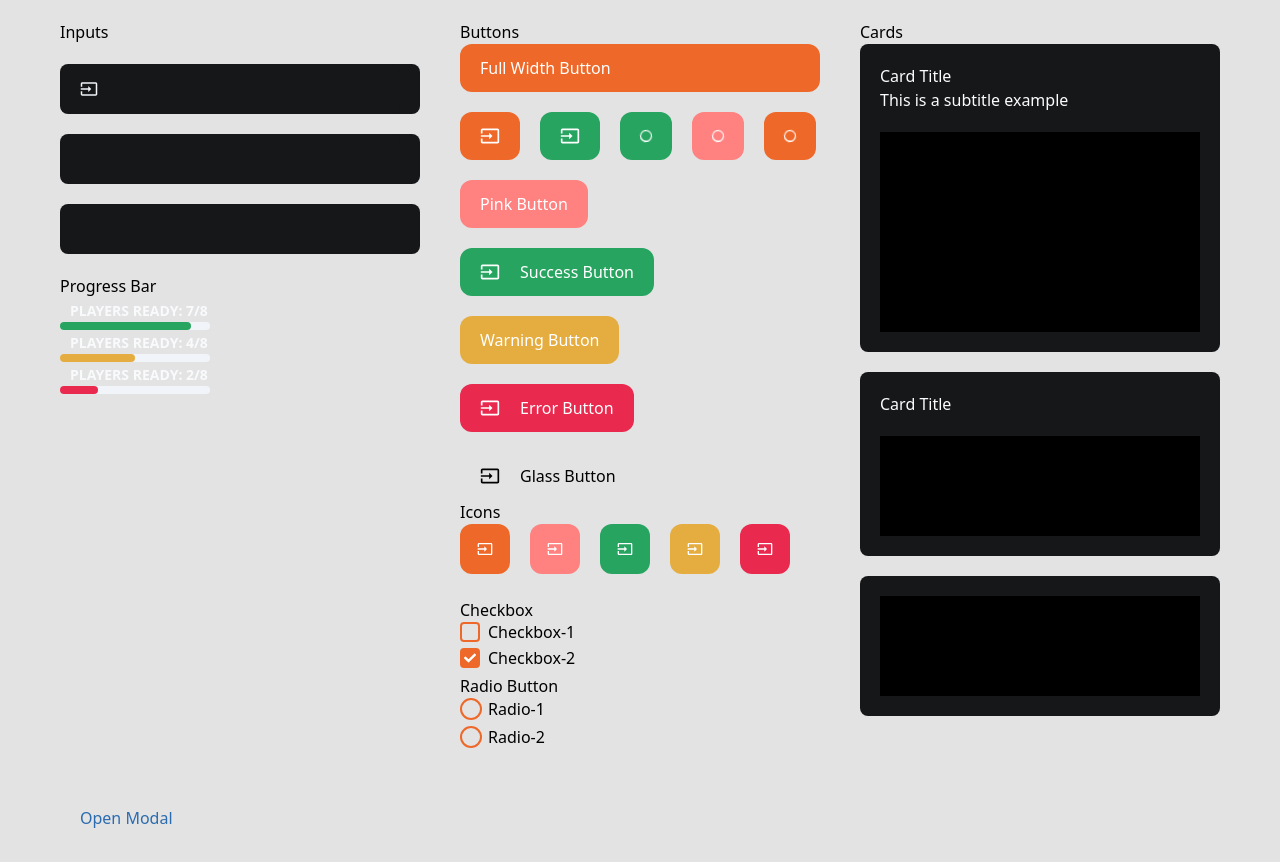
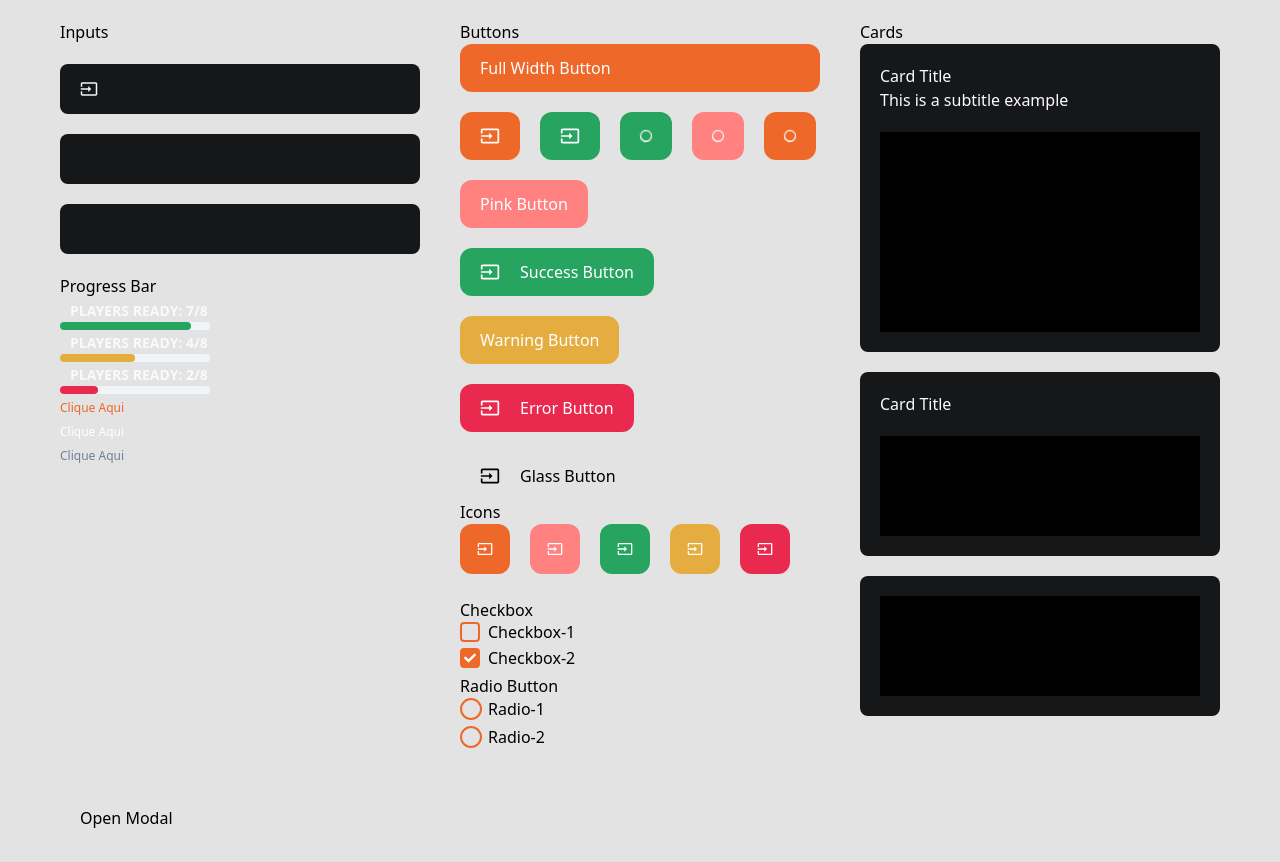
Before and after one commit to Agility-Creative-Solutions/scrummy-app, a Next.js app: page /design-system in a window 1280 px wide. Built offline with nearby package versions, Linux system fonts and the light colour scheme.

Commit message:
feat: linkbutton with linknext

```diff
--- /dev/null
+++ b/src/components/atoms/Link/index.tsx
@@ -0,0 +1,30 @@
+import cx from 'classnames';
+import Link from 'next/link';
+import React from 'react';
+
+export type LinkProps = {
+  href: string;
+  title?: string;
+  style?: 'primary' | 'white' | 'gray';
+};
+
+const LinkButton: React.FC<LinkProps> = ({ href, title, style }) => {
+  return (
+    <div>
+      <Link href={href} passHref>
+        <a
+          className={cx('text-end text-xs hover:underline ', {
+            ' text-scrummyOrange-500 decoration-scrummyOrange-500 ':
+              style === 'primary',
+            ' text-white decoration-white': style === 'white',
+            ' text-gray-600 decoration-gray-600': style === 'gray',
+          })}
+        >
+          {title}
+        </a>
+      </Link>
+    </div>
+  );
+};
+
+export default LinkButton;
--- a/src/pages/design-system.tsx
+++ b/src/pages/design-system.tsx
@@ -7,6 +7,7 @@ import Modal from '@/components/atoms/Modal';
 
 import CheckBox from '../components/atoms/CheckBox';
 import IconButton from '../components/atoms/IconButton';
+import LinkButton from '../components/atoms/Link';
 import ProgressBar from '../components/atoms/ProgressBar';
 import RadioButton from '../components/atoms/RadioButton';
 
@@ -32,6 +33,9 @@ const DesignSystem = () => {
           <ProgressBar totalSteps="8" stepsReady="7" label="PLAYERS READY: " />
           <ProgressBar totalSteps="8" stepsReady="4" label="PLAYERS READY: " />
           <ProgressBar totalSteps="8" stepsReady="2" label="PLAYERS READY: " />
+          <LinkButton href="/" title="Clique Aqui" style="primary"></LinkButton>
+          <LinkButton href="/design-system" style="white" title="Clique Aqui" />
+          <LinkButton href="/design-system" style="gray" title="Clique Aqui" />
         </div>
         <div>
           <h4>Buttons</h4>
--- a/src/styles/global.css
+++ b/src/styles/global.css
@@ -1,19 +1,3 @@
 @import 'tailwindcss/base';
 @import 'tailwindcss/components';
 @import 'tailwindcss/utilities';
-
-a {
-  @apply text-blue-700;
-}
-
-a:hover {
-  @apply border-b-2 border-blue-700;
-}
-
-.content p {
-  @apply my-6;
-}
-
-.content ul {
-  @apply my-6;
-}
```
